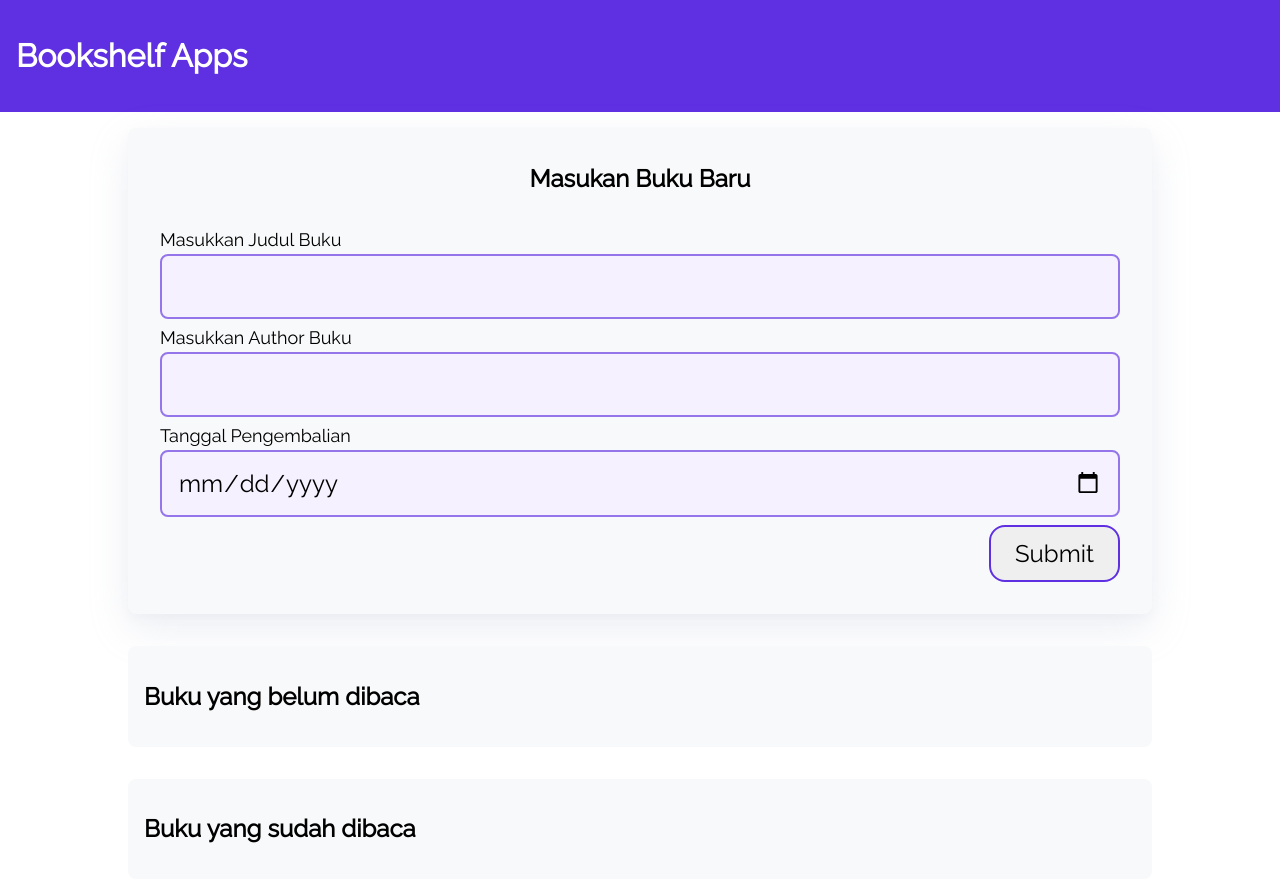
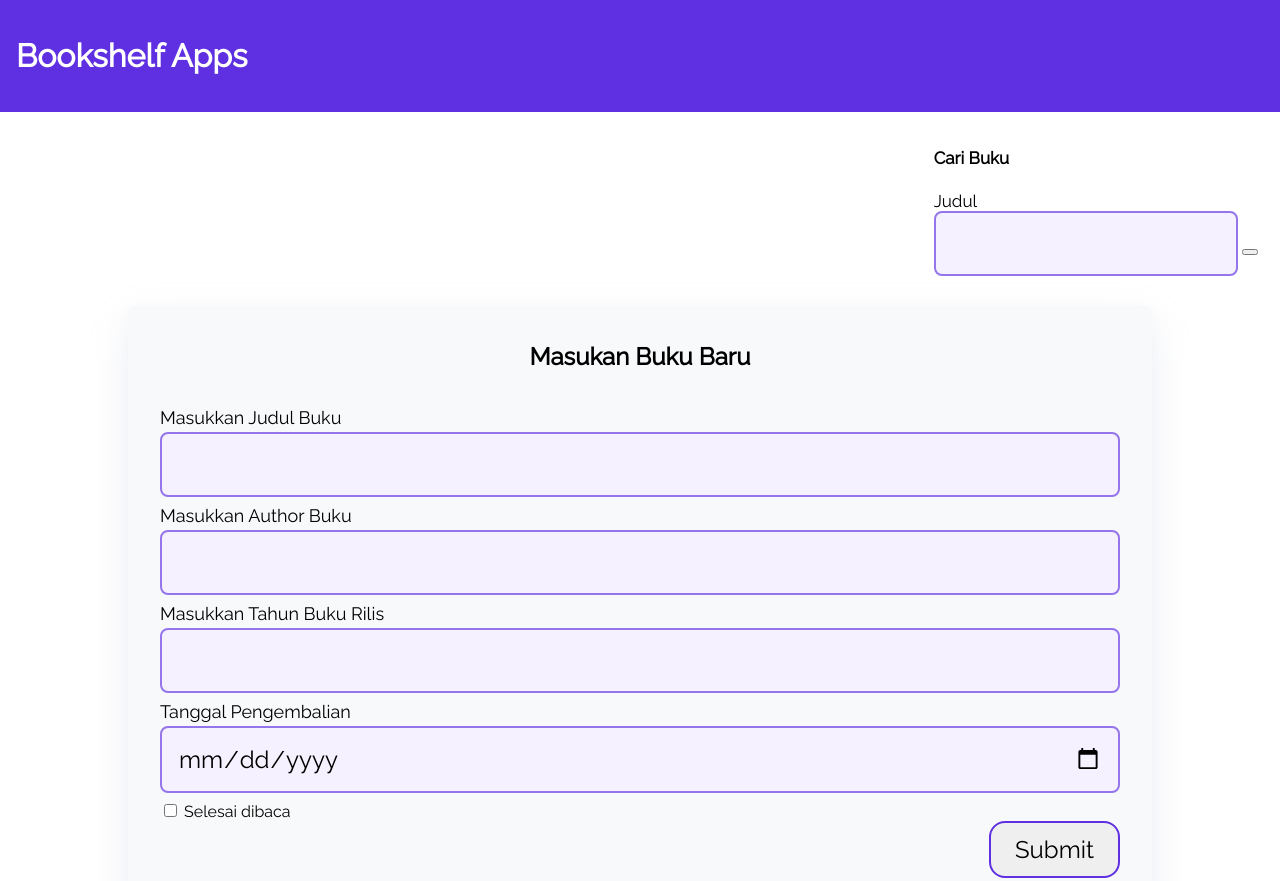
Before and after one commit to ranks72/MybookshelfApp, a plain HTML site: page index.html in a window 1280 px wide. Shown: the top 881 px of the page. Drawn offline with Linux system fonts and the light colour scheme.

Commit message:
add search

```diff
--- a/css/style.css
+++ b/css/style.css
@@ -15,6 +15,20 @@ header {
     background: #5F30E2;
     padding: 16px;
     color: white;
+    overflow: hidden;
+}
+
+.search{
+    overflow: hidden;
+}
+
+.search .box{
+    float: right;
+    padding: 6px;
+    border: none;
+    margin-top: 8px;
+    margin-right: 16px;
+    font-size: 17px;
 }
 
 .wrapper {
--- a/index.html
+++ b/index.html
@@ -12,22 +12,47 @@
     <header>
       <h1>Bookshelf Apps</h1>
     </header>
+    <div class="search">
+      <form class="box" id="searchBook">
+        <h4>Cari Buku</h4>
+          <label class="form-label" for="searchBookTitle">Judul</label>
+          <div class="input-group">
+              <input class="form-control " id="searchBookTitle" type="text">
+              <button class="btn btn-primary" type="submit">
+                  <i class="bi bi-search"></i>
+              </button>
+          </div>
+      </form>
+    </div>
 
     <div class="wrapper">
       <div class="container bg-white shadow" id="add-book">
         <h2 class="container-header text-center">Masukan Buku Baru</h2>
         <form class="form" action="#" id="form">
+
           <div class="form-group form-title">
             <label for="title">Masukkan Judul Buku</label>
-            <input type="text" id="title" name="title" required />
+            <input type="text" id="title" name="title" type="text" required />
           </div>
+
           <div class="form-group form-title">
             <label for="title">Masukkan Author Buku</label>
-            <input type="text" id="author" name="author" required />
+            <input type="text" id="author" name="author" type="text" required />
           </div>
+
+          <div class="form-group form-title">
+            <label for="title">Masukkan Tahun Buku Rilis</label>
+            <input type="text" id="author" name="author" type="number" required />
+          </div>
+
           <div class="form-group form-title">
             <label for="date">Tanggal Pengembalian</label>
             <input type="date" id="date" name="date" required />
+          </div>
+
+          <div>
+            <input class="form-check-input" id="inputBookIsComplete" type="checkbox">
+            <label class="form-check-label" for="inputBookIsComplete">Selesai dibaca</label>
           </div>
           <input type="submit" value="Submit" name="Submit" class="btn-submit" />
         </form>
```
